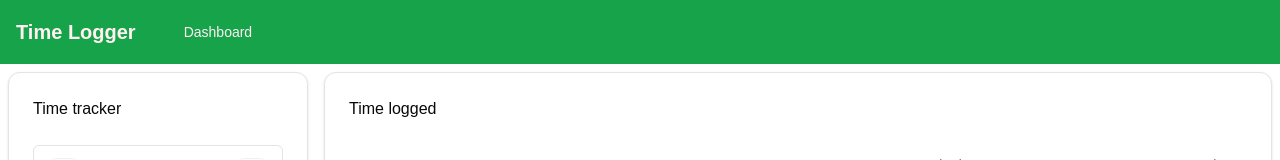
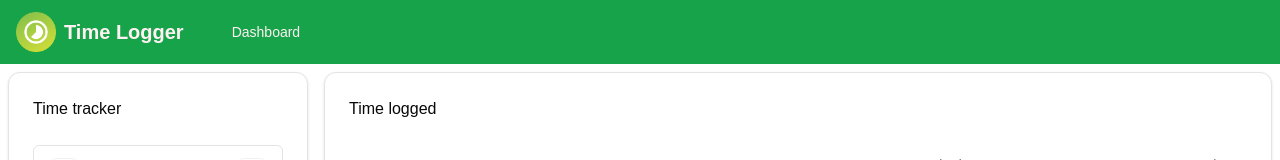
Before and after one commit to MirekNguyen/time-tracker, a Next.js app: page / in a window 1280 px wide. Shown: the top 160 px of the page. Built offline with nearby package versions, Linux system fonts and the light colour scheme; no server answers; the database is empty.

Commit message:
feat: logo

```diff
--- a/src/components/Navbar.tsx
+++ b/src/components/Navbar.tsx
@@ -1,5 +1,6 @@
 import Link from "next/link";
 import { Button } from "./ui/button";
+import Image from 'next/image'
 
 export const Navbar = () => {
   return (
@@ -7,7 +8,8 @@
       <div className="container mx-auto px-4">
         <div className="flex items-center h-16 gap-8">
           <div className="gap-2">
-            <Link href="/" className="text-xl font-bold">
+            <Link href="/" className="text-xl font-bold flex flex-row justify-center items-center gap-2">
+              <Image src='/logo.png' alt="icon" width={40} height={40} />
               Time Logger
             </Link>
           </div>
```
Also changed, not shown: public/logo.png (added).
